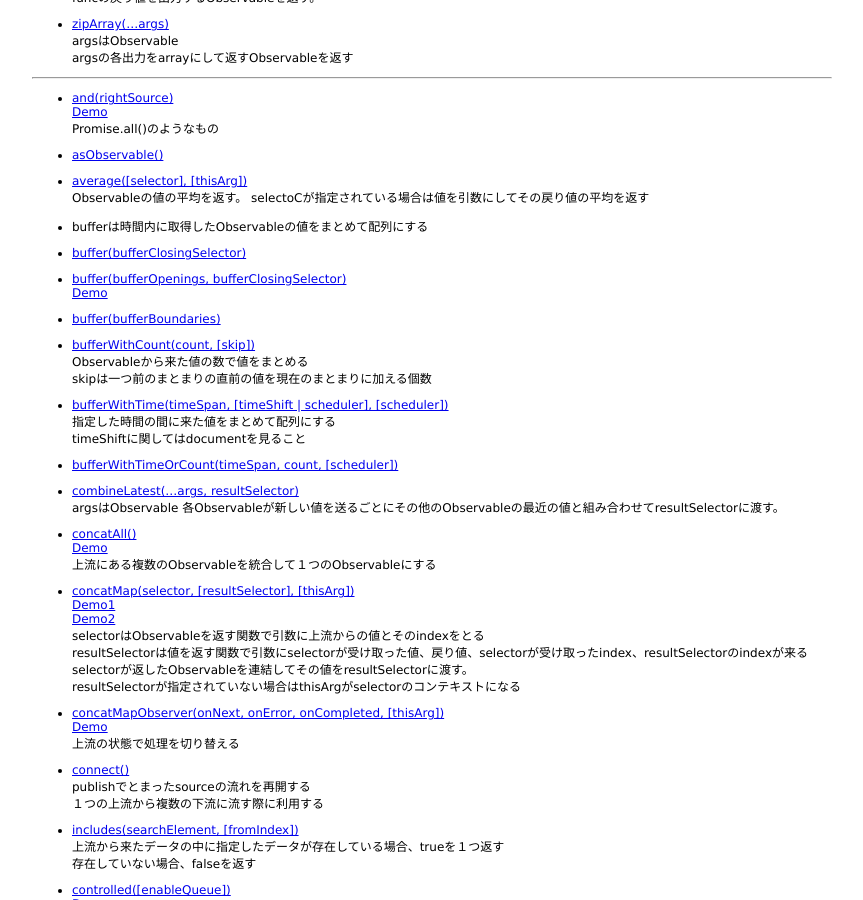
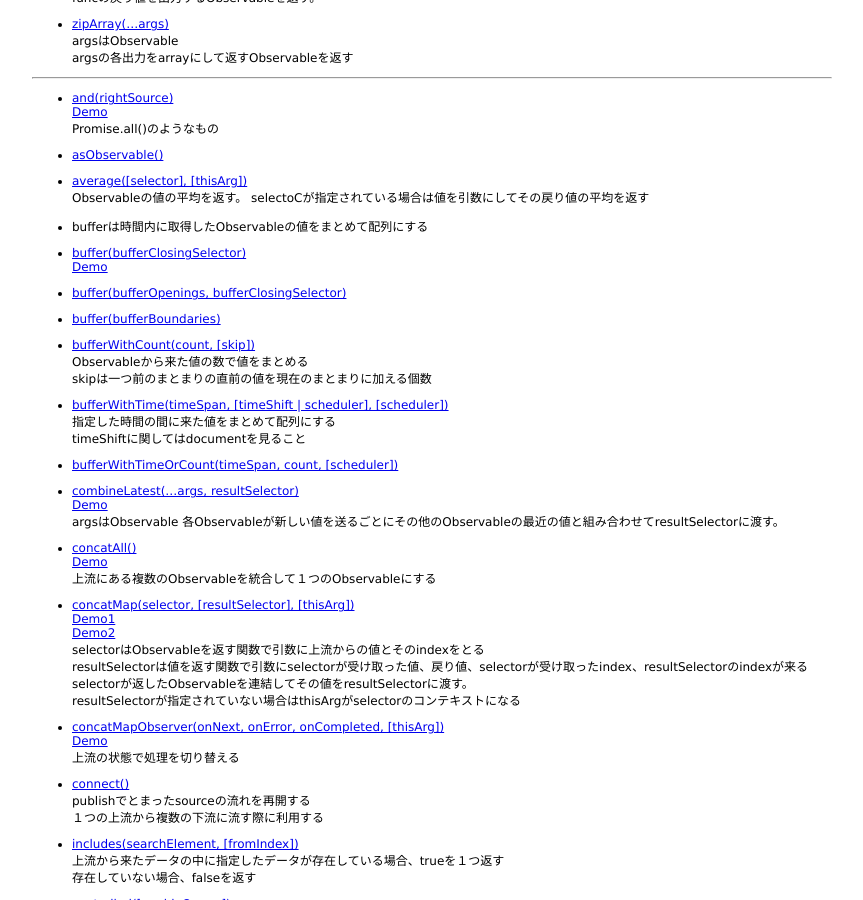
Before and after one commit to 38elements/38elements.github.com, a Jekyll site: the page built from _posts/2015-01-04-rxjs-observale-method.md, in a window 1280 px wide and 900 px high, scrolled down 2245 px. Shown: the whole window, without its empty margins (208-1071 px from the left). Built offline with Jekyll 4.4.1, drawn with Linux system fonts in a browser that asks for light colours; Markdown is read by kramdown in place of the engine named in the settings.

Commit message:
Update 2015-01-04-rxjs-observale-method.md

```diff
--- a/_posts/2015-01-04-rxjs-observale-method.md
+++ b/_posts/2015-01-04-rxjs-observale-method.md
@@ -178,9 +178,9 @@ selectoCが指定されている場合は値を引数にしてその戻り値の
 * bufferは時間内に取得したObservableの値をまとめて配列にする
 
 * [buffer(bufferClosingSelector)](https://github.com/Reactive-Extensions/RxJS/blob/master/doc/api/core/operators/buffer.md#with-buffer-closing-selector)
+[Demo](http://jsdo.it/38elements/rxjs-buffer)
 
 * [buffer(bufferOpenings, bufferClosingSelector)](https://github.com/Reactive-Extensions/RxJS/blob/master/doc/api/core/operators/buffer.md#with-buffer-opening-and-buffer-closing-selector)
-[Demo](http://jsdo.it/38elements/rxjs-buffer)
 
 * [buffer(bufferBoundaries)](https://github.com/Reactive-Extensions/RxJS/blob/master/doc/api/core/operators/buffer.md#with-boundaries)
 
@@ -195,6 +195,7 @@ timeShiftに関してはdocumentを見ること
 * [bufferWithTimeOrCount(timeSpan, count, [scheduler])](https://github.com/Reactive-Extensions/RxJS/blob/master/doc/api/core/operators/bufferwithtimeorcount.md)
 
 * [combineLatest(...args, resultSelector)](https://github.com/Reactive-Extensions/RxJS/blob/master/doc/api/core/operators/combinelatestproto.md)
+[Demo](http://jsdo.it/38elements/rxjs-combinelatest)
 argsはObservable
 各Observableが新しい値を送るごとにその他のObservableの最近の値と組み合わせてresultSelectorに渡す。
 
```
